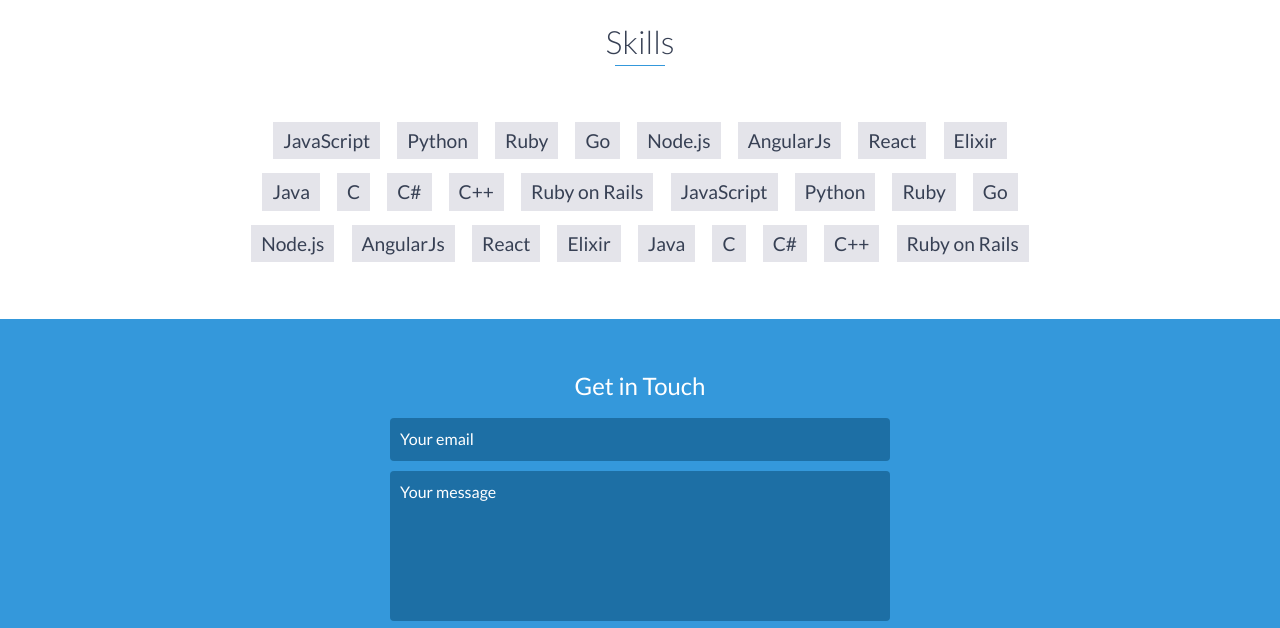
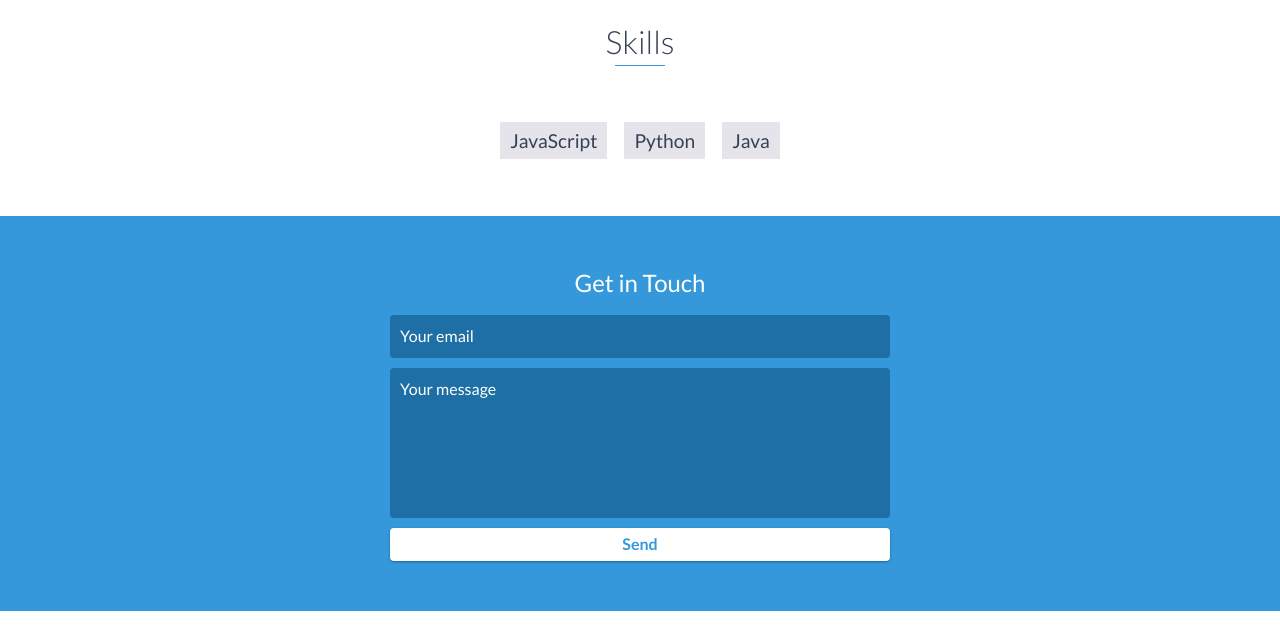
Before and after one commit to AlejandroN176/AlejandroN176, a website: page index.html in a window 1280 px wide. Shown: the part 3350-3978 px from the top of the page. Drawn offline with nearby package versions, Linux system fonts and the light colour scheme.

Commit message:
update
updated skills and copyright

```diff
--- a/index.html
+++ b/index.html
@@ -190,30 +190,7 @@
         <ul>
             <li>JavaScript</li>
             <li>Python</li>
-            <li>Ruby</li>
-            <li>Go</li>
-            <li>Node.js</li>
-            <li>AngularJs</li>
-            <li>React</li>
-            <li>Elixir</li>
             <li>Java</li>
-            <li>C</li>
-            <li>C#</li>
-            <li>C++</li>
-            <li>Ruby on Rails</li>
-            <li>JavaScript</li>
-            <li>Python</li>
-            <li>Ruby</li>
-            <li>Go</li>
-            <li>Node.js</li>
-            <li>AngularJs</li>
-            <li>React</li>
-            <li>Elixir</li>
-            <li>Java</li>
-            <li>C</li>
-            <li>C#</li>
-            <li>C++</li>
-            <li>Ruby on Rails</li>
         </ul>
     </div>
     <!-- End #skills -->
@@ -237,7 +214,7 @@
             <div class="row">
                 <div class="col-sm-5 copyright">
                     <p>
-                        Copyright &copy; <span id="current-year">2022</span> YOUR NAME
+                        Copyright &copy; <span id="current-year">2023</span> Alejandro Nino
                     </p>
                 </div>
                 <div class="col-sm-2 top">
```
